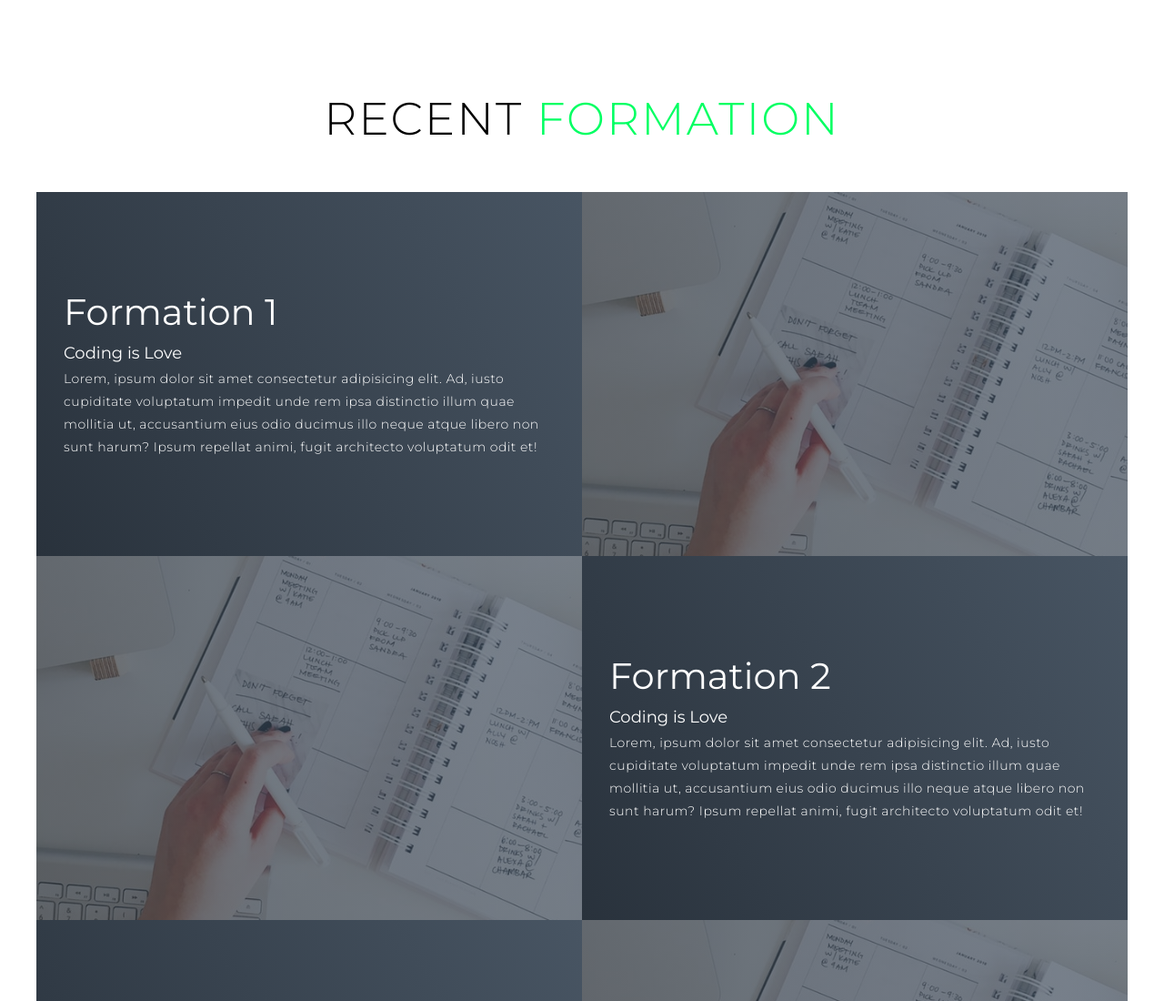
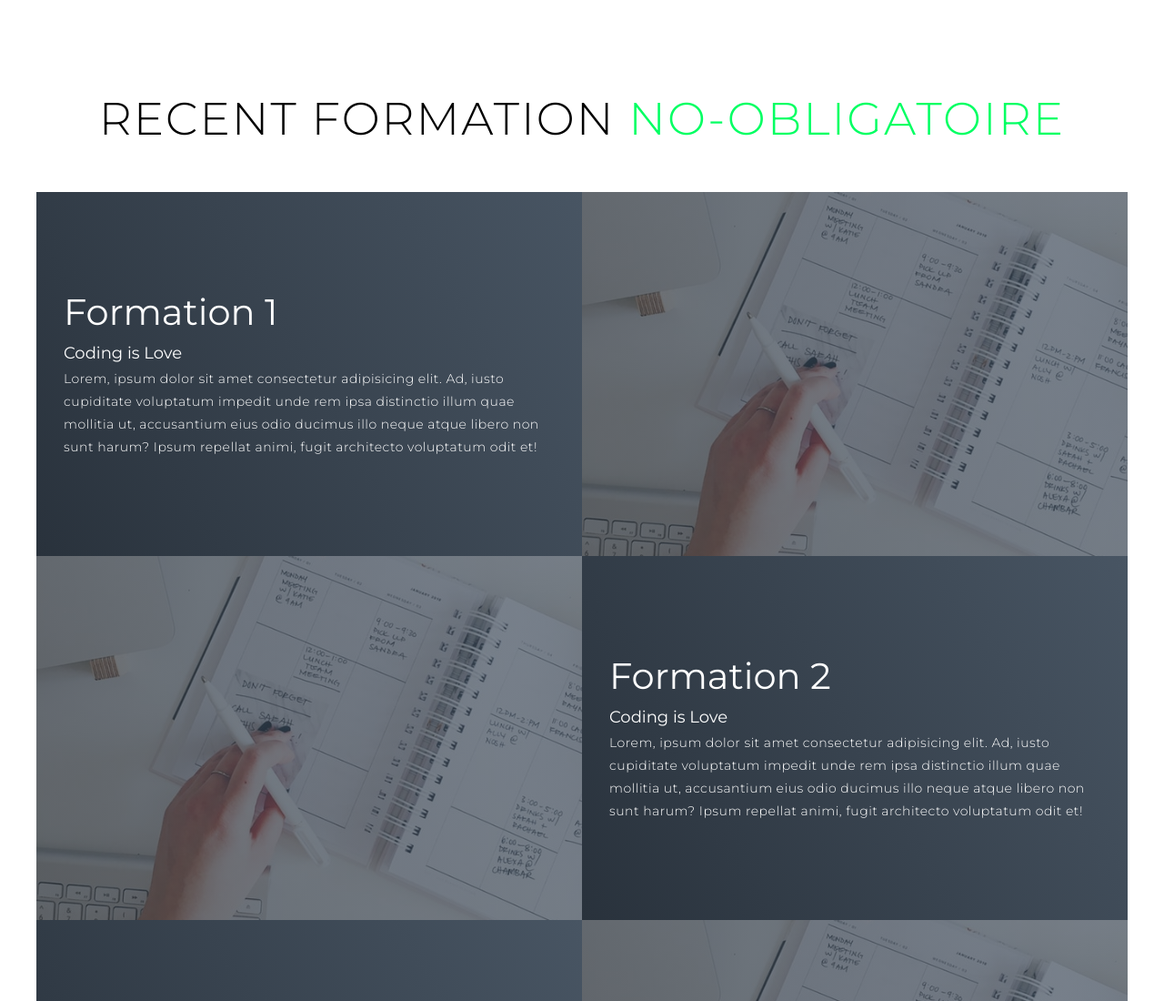
Before and after one commit to Justcodeit2/D-Career, a plain HTML site: page formation2.html in a window 1280 px wide. Shown: the top 1100 px of the page at 91% size. Drawn offline with Linux system fonts and the light colour scheme.

Commit message:
Update formation2.html

```diff
--- a/formation2.html
+++ b/formation2.html
@@ -12,7 +12,7 @@
 <section id="projects">
     <div class="projects container">
       <div class="projects-header">
-        <h1 class="section-title">Recent <span style="color: rgb(0, 255, 98);">Formation</span></h1>
+        <h1 class="section-title">Recent Formation <span style="color: rgb(0, 255, 98);">no-obligatoire</span></h1>
       </div>
       <div class="all-projects">
         <div class="project-item">
```
